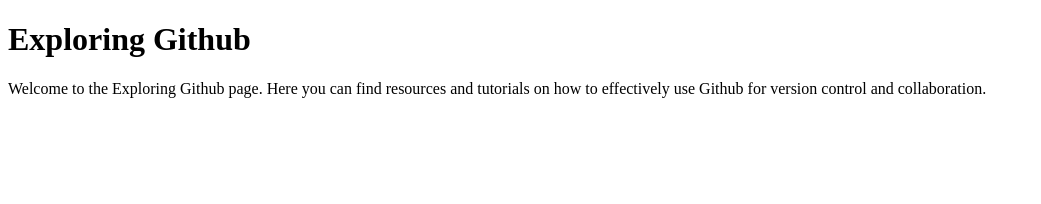
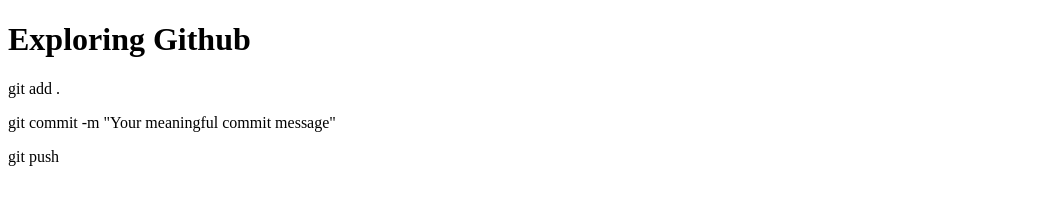
Before and after one commit to Sakib1209/My-second-repository, a plain HTML site: page index.html in a window 1280 px wide. Shown: the whole page, without its empty margins (0-1041 px from the left). Drawn offline with Linux system fonts and the light colour scheme.

Commit message:
my massages

```diff
--- a/index.html
+++ b/index.html
@@ -6,7 +6,9 @@
     <title>Exploring Github</title>
 </head>
 <body>
-    <h1>Exploring Github</h1>
-    <p>Welcome to the Exploring Github page. Here you can find resources and tutorials on how to effectively use Github for version control and collaboration.</p>
+    <h1>Exploring Github  </h1>
+    <P>git add .</P>
+    <P>git commit -m "Your meaningful commit message"</P>
+    <P>git push </P>
 </body>
 </html>
```
